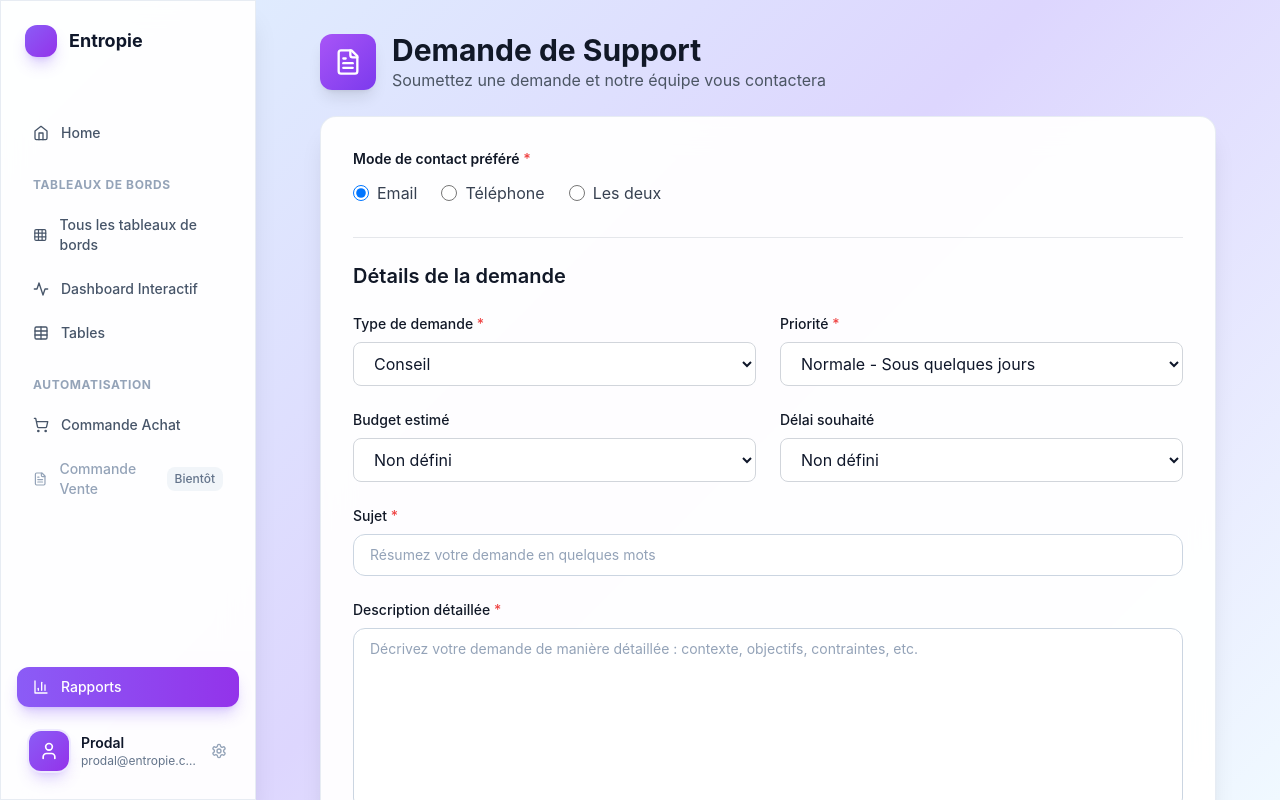
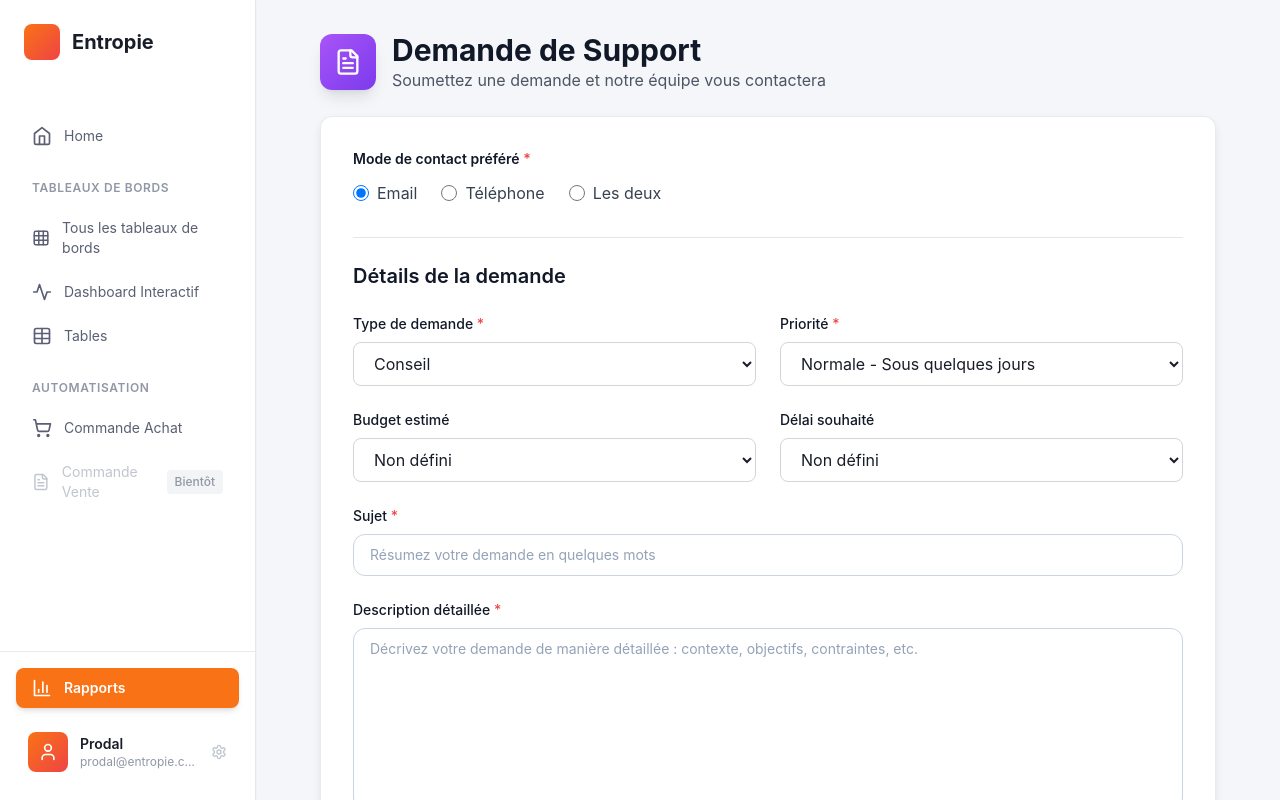
Before and after one commit to Jojo-LSD/Entropie-V1, a React (Vite) app: page /reports in a window 1280 px wide. Built offline with nearby package versions, Linux system fonts and the light colour scheme; no server answers.

Commit message:
Updated index.css

```diff
--- a/src/components/layout/Sidebar.tsx
+++ b/src/components/layout/Sidebar.tsx
@@ -22,12 +22,12 @@ export const Sidebar = () => {
 
   return (
     <>
-    <div className="w-64 glass-strong h-screen flex flex-col shadow-xl">
+    <div className="w-64 bg-white h-screen flex flex-col border-r border-gray-200 shadow-sm">
       {/* Header */}
       <div className="p-6">
         <div className="flex items-center space-x-3 mb-8">
-          <div className="w-8 h-8 bg-gradient-to-br from-violet-500 to-purple-600 rounded-xl shadow-lg shadow-violet-500/30"></div>
-          <span className="text-lg font-bold text-slate-900">Entropie</span>
+          <div className="w-9 h-9 bg-gradient-to-br from-orange-500 to-red-500 rounded-lg"></div>
+          <span className="text-xl font-bold" style={{ color: 'var(--text-primary)' }}>Entropie</span>
         </div>
       </div>
 
@@ -39,15 +39,18 @@ export const Sidebar = () => {
               <NavLink
                 to={item.href}
                 className={({ isActive }) =>
-                  `flex items-center px-4 py-2.5 text-sm rounded-xl transition-all duration-200 ${
+                  `flex items-center px-4 py-2.5 text-sm rounded-lg transition-all duration-200 ${
                     isActive
-                      ? 'bg-gradient-to-r from-violet-500 to-purple-600 text-white shadow-lg shadow-violet-500/30'
-                      : 'text-slate-600 hover:bg-white/60 hover:text-slate-900 hover:shadow-sm'
+                      ? 'bg-gray-100 font-semibold'
+                      : 'hover:bg-gray-50'
                   }`
                 }
+                style={({ isActive }) => ({
+                  color: isActive ? 'var(--text-primary)' : 'var(--text-secondary)'
+                })}
               >
-                <item.icon className="mr-3 h-4 w-4" />
-                <span className="font-medium">{item.name}</span>
+                <item.icon className="mr-3 h-5 w-5" />
+                <span>{item.name}</span>
               </NavLink>
             </li>
           ))}
@@ -55,7 +58,7 @@ export const Sidebar = () => {
 
         {/* Projects Section */}
         <div className="mb-6">
-          <h3 className="text-xs font-bold text-slate-400 uppercase tracking-wider mb-3 px-4">
+          <h3 className="text-xs font-semibold uppercase tracking-wider mb-3 px-4" style={{ color: 'var(--text-muted)' }}>
             Tableaux de bords
           </h3>
           <ul className="space-y-1">
@@ -64,15 +67,16 @@ export const Sidebar = () => {
                 {item.href ? (
                   <NavLink
                     to={item.href}
-                    className="flex items-center px-4 py-2.5 text-sm text-slate-600 hover:bg-white/60 hover:text-slate-900 hover:shadow-sm rounded-xl transition-all duration-200"
+                    className="flex items-center px-4 py-2.5 text-sm hover:bg-gray-50 rounded-lg transition-all duration-200"
+                    style={{ color: 'var(--text-secondary)' }}
                   >
-                    <item.icon className="mr-3 h-4 w-4" />
-                    <span className="font-medium">{item.name}</span>
+                    <item.icon className="mr-3 h-5 w-5" />
+                    <span>{item.name}</span>
                   </NavLink>
                 ) : (
-                  <button className="flex items-center w-full px-4 py-2.5 text-sm text-slate-600 hover:bg-white/60 hover:text-slate-900 hover:shadow-sm rounded-xl transition-all duration-200">
-                    <item.icon className="mr-3 h-4 w-4" />
-                    <span className="font-medium">{item.name}</span>
+                  <button className="flex items-center w-full px-4 py-2.5 text-sm hover:bg-gray-50 rounded-lg transition-all duration-200" style={{ color: 'var(--text-secondary)' }}>
+                    <item.icon className="mr-3 h-5 w-5" />
+                    <span>{item.name}</span>
                   </button>
                 )}
               </li>
@@ -82,32 +86,33 @@ export const Sidebar = () => {
 
         {/* Resources Section */}
         <div className="mb-6">
-          <h3 className="text-xs font-bold text-slate-400 uppercase tracking-wider mb-3 px-4">
+          <h3 className="text-xs font-semibold uppercase tracking-wider mb-3 px-4" style={{ color: 'var(--text-muted)' }}>
             Automatisation
           </h3>
           <ul className="space-y-1">
             {resources.map((item) => (
               <li key={item.name}>
                 {item.name === 'Commande Vente' ? (
-                  <div className="flex items-center px-4 py-2.5 text-sm text-slate-400 rounded-xl cursor-not-allowed relative group">
-                    <item.icon className="mr-3 h-4 w-4" />
-                    <span className="font-medium">{item.name}</span>
-                    <span className="ml-auto text-xs bg-slate-100 text-slate-500 px-2 py-1 rounded-lg font-medium">
+                  <div className="flex items-center px-4 py-2.5 text-sm rounded-lg cursor-not-allowed relative group" style={{ color: 'var(--text-light)' }}>
+                    <item.icon className="mr-3 h-5 w-5" />
+                    <span>{item.name}</span>
+                    <span className="ml-auto text-xs bg-gray-100 px-2 py-1 rounded font-medium" style={{ color: 'var(--text-muted)' }}>
                       Bientôt
                     </span>
                   </div>
                 ) : item.href ? (
                   <NavLink
                     to={item.href}
-                    className="flex items-center px-4 py-2.5 text-sm text-slate-600 hover:bg-white/60 hover:text-slate-900 hover:shadow-sm rounded-xl transition-all duration-200"
+                    className="flex items-center px-4 py-2.5 text-sm hover:bg-gray-50 rounded-lg transition-all duration-200"
+                    style={{ color: 'var(--text-secondary)' }}
                   >
-                    <item.icon className="mr-3 h-4 w-4" />
-                    <span className="font-medium">{item.name}</span>
+                    <item.icon className="mr-3 h-5 w-5" />
+                    <span>{item.name}</span>
                   </NavLink>
                 ) : (
-                  <button className="flex items-center w-full px-4 py-2.5 text-sm text-slate-600 hover:bg-white/60 hover:text-slate-900 hover:shadow-sm rounded-xl transition-all duration-200">
-                    <item.icon className="mr-3 h-4 w-4" />
-                    <span className="font-medium">{item.name}</span>
+                  <button className="flex items-center w-full px-4 py-2.5 text-sm hover:bg-gray-50 rounded-lg transition-all duration-200" style={{ color: 'var(--text-secondary)' }}>
+                    <item.icon className="mr-3 h-5 w-5" />
+                    <span>{item.name}</span>
                   </button>
                 )}
               </li>
@@ -117,67 +122,70 @@ export const Sidebar = () => {
       </nav>
 
       {/* Bottom Section */}
-      <div className="p-4 space-y-3 border-t border-white/20">
+      <div className="p-4 space-y-3 border-t" style={{ borderColor: 'var(--card-border)' }}>
         {/* Reports Link */}
         <NavLink
           to="/reports"
           className={({ isActive }) =>
-            `flex items-center px-4 py-2.5 text-sm rounded-xl transition-all duration-200 ${
+            `flex items-center px-4 py-2.5 text-sm rounded-lg transition-all duration-200 ${
               isActive
-                ? 'bg-gradient-to-r from-violet-500 to-purple-600 text-white shadow-lg shadow-violet-500/30'
-                : 'text-slate-600 hover:bg-white/60 hover:text-slate-900 hover:shadow-sm'
+                ? 'bg-orange-500 text-white font-semibold shadow-md'
+                : 'hover:bg-gray-50'
             }`
           }
+          style={({ isActive }) => ({
+            color: isActive ? '#FFFFFF' : 'var(--text-secondary)'
+          })}
         >
-          <BarChart3 className="mr-3 h-4 w-4" />
-          <span className="font-medium">Rapports</span>
+          <BarChart3 className="mr-3 h-5 w-5" />
+          <span>Rapports</span>
         </NavLink>
 
         {/* User Profile */}
         <button
           onClick={() => setShowProfileModal(true)}
-          className="flex items-center space-x-3 w-full hover:bg-white/60 rounded-xl p-3 transition-all duration-200 group"
+          className="flex items-center space-x-3 w-full hover:bg-gray-50 rounded-lg p-3 transition-all duration-200 group"
         >
-          <div className="w-10 h-10 bg-gradient-to-br from-violet-500 to-purple-600 rounded-xl flex items-center justify-center ring-2 ring-violet-100 group-hover:ring-violet-200 transition-all shadow-lg shadow-violet-500/30">
+          <div className="w-10 h-10 bg-gradient-to-br from-orange-500 to-red-500 rounded-lg flex items-center justify-center">
             <User className="h-5 w-5 text-white" />
           </div>
           <div className="flex-1 min-w-0 text-left">
-            <p className="text-sm font-semibold text-slate-900 truncate">Prodal</p>
-            <p className="text-xs text-slate-500 truncate">prodal@entropie.com</p>
+            <p className="text-sm font-semibold truncate" style={{ color: 'var(--text-primary)' }}>Prodal</p>
+            <p className="text-xs truncate" style={{ color: 'var(--text-muted)' }}>prodal@entropie.com</p>
           </div>
-          <Settings className="h-4 w-4 text-slate-400 group-hover:text-slate-600 transition-colors" />
+          <Settings className="h-4 w-4 transition-colors" style={{ color: 'var(--text-light)' }} />
         </button>
       </div>
 
       {/* Profile Modal */}
       {showProfileModal && (
-        <div className="fixed inset-0 bg-black/60 backdrop-blur-sm flex items-center justify-center z-50">
-          <div className="glass-strong rounded-2xl p-6 w-80 max-w-sm mx-4 shadow-2xl">
+        <div className="fixed inset-0 bg-black/50 flex items-center justify-center z-50">
+          <div className="bg-white rounded-2xl p-6 w-80 max-w-sm mx-4 shadow-2xl border" style={{ borderColor: 'var(--card-border)' }}>
             <div className="flex items-center space-x-3 mb-6">
-              <div className="w-12 h-12 bg-gradient-to-br from-violet-500 to-purple-600 rounded-xl flex items-center justify-center shadow-lg shadow-violet-500/30">
+              <div className="w-12 h-12 bg-gradient-to-br from-orange-500 to-red-500 rounded-lg flex items-center justify-center">
                 <User className="h-6 w-6 text-white" />
               </div>
               <div>
-                <h3 className="text-lg font-semibold text-slate-900">Prodal</h3>
-                <p className="text-sm text-slate-500">prodal@entropie.com</p>
+                <h3 className="text-lg font-semibold" style={{ color: 'var(--text-primary)' }}>Prodal</h3>
+                <p className="text-sm" style={{ color: 'var(--text-muted)' }}>prodal@entropie.com</p>
               </div>
             </div>
 
             <div className="space-y-1">
-              <button className="flex items-center space-x-3 w-full px-4 py-2.5 text-left hover:bg-white/60 rounded-xl transition-all duration-200">
-                <Settings className="h-4 w-4 text-slate-600" />
-                <span className="text-slate-700 font-medium">Paramètres</span>
+              <button className="flex items-center space-x-3 w-full px-4 py-2.5 text-left hover:bg-gray-50 rounded-lg transition-all duration-200">
+                <Settings className="h-5 w-5" style={{ color: 'var(--text-secondary)' }} />
+                <span style={{ color: 'var(--text-secondary)' }}>Paramètres</span>
               </button>
 
-              <button className="flex items-center space-x-3 w-full px-4 py-2.5 text-left hover:bg-white/60 rounded-xl transition-all duration-200">
-                <HelpCircle className="h-4 w-4 text-slate-600" />
-                <span className="text-slate-700 font-medium">Aide</span>
+              <button className="flex items-center space-x-3 w-full px-4 py-2.5 text-left hover:bg-gray-50 rounded-lg transition-all duration-200">
+                <HelpCircle className="h-5 w-5" style={{ color: 'var(--text-secondary)' }} />
+                <span style={{ color: 'var(--text-secondary)' }}>Aide</span>
               </button>
 
-              <hr className="my-3 border-slate-200" />
+              <hr className="my-3" style={{ borderColor: 'var(--card-border)' }} />
 
-              <button className="flex items-center space-x-3 w-full px-4 py-2.5 text-left hover:bg-red-50 rounded-xl transition-all duration-200 text-red-600">
-                <LogOut className="h-4 w-4" />
+              <button className="flex items-center space-x-3 w-full px-4 py-2.5 text-left hover:bg-red-50 rounded-lg transition-all duration-200" style={{ color: 'var(--danger)' }}>
+                <LogOut className="h-5 w-5" />
                 <span className="font-medium">Déconnexion</span>
               </button>
             </div>
@@ -185,7 +193,8 @@ export const Sidebar = () => {
             <div className="mt-6 flex justify-end">
               <button
                 onClick={() => setShowProfileModal(false)}
-                className="px-4 py-2 text-sm text-slate-600 hover:text-slate-900 font-medium transition-colors"
+                className="px-4 py-2 text-sm font-medium transition-colors hover:bg-gray-100 rounded-lg"
+                style={{ color: 'var(--text-secondary)' }}
               >
                 Fermer
               </button>
--- a/src/components/ui/Button.tsx
+++ b/src/components/ui/Button.tsx
@@ -7,25 +7,36 @@ interface ButtonProps extends ButtonHTMLAttributes<HTMLButtonElement> {
 
 export const Button = forwardRef<HTMLButtonElement, ButtonProps>(
   ({ className = '', variant = 'primary', size = 'md', ...props }, ref) => {
-    const baseClasses = 'inline-flex items-center justify-center rounded-xl font-medium transition-all duration-200 focus:outline-none focus:ring-2 focus:ring-offset-2 disabled:opacity-50 disabled:cursor-not-allowed';
+    const baseClasses = 'inline-flex items-center justify-center rounded-lg font-semibold transition-all duration-200 focus:outline-none focus:ring-2 focus:ring-offset-2 disabled:opacity-50 disabled:cursor-not-allowed';
 
     const variants = {
-      primary: 'bg-gradient-to-r from-violet-500 to-purple-600 text-white hover:shadow-lg hover:shadow-violet-500/30 hover:scale-[1.02] focus:ring-violet-500',
-      secondary: 'bg-slate-600 text-white hover:bg-slate-700 hover:shadow-md focus:ring-slate-500',
-      outline: 'border-2 border-slate-300 bg-white/80 text-slate-700 hover:bg-white hover:border-violet-500 hover:text-violet-600 focus:ring-violet-500',
-      ghost: 'text-slate-700 hover:bg-white/60 hover:shadow-sm focus:ring-slate-500'
+      primary: 'bg-orange-500 text-white hover:bg-orange-600 hover:shadow-md focus:ring-orange-500',
+      secondary: 'bg-gray-600 text-white hover:bg-gray-700 hover:shadow-md focus:ring-gray-500',
+      outline: 'border-2 bg-white hover:bg-gray-50 focus:ring-gray-300',
+      ghost: 'hover:bg-gray-50 focus:ring-gray-300'
     };
 
     const sizes = {
       sm: 'px-3 py-1.5 text-sm',
       md: 'px-5 py-2.5 text-sm',
-      lg: 'px-7 py-3.5 text-base'
+      lg: 'px-6 py-3 text-base'
+    };
+
+    const getStyle = () => {
+      if (variant === 'outline') {
+        return { borderColor: 'var(--card-border)', color: 'var(--text-secondary)' };
+      }
+      if (variant === 'ghost') {
+        return { color: 'var(--text-secondary)' };
+      }
+      return {};
     };
 
     return (
       <button
         ref={ref}
         className={`${baseClasses} ${variants[variant]} ${sizes[size]} ${className}`}
+        style={getStyle()}
         {...props}
       />
     );
--- a/src/components/ui/Card.tsx
+++ b/src/components/ui/Card.tsx
@@ -7,14 +7,18 @@ interface CardProps extends HTMLAttributes<HTMLDivElement> {
 export const Card = forwardRef<HTMLDivElement, CardProps>(
   ({ className = '', variant = 'default', ...props }, ref) => {
     const variants = {
-      default: 'glass-strong rounded-2xl shadow-lg border border-slate-200/50 transition-all duration-200',
-      elevated: 'glass-strong rounded-2xl shadow-xl border border-slate-200/50 hover:shadow-2xl transition-all duration-200'
+      default: 'bg-white rounded-xl border transition-all duration-200',
+      elevated: 'bg-white rounded-xl border hover:shadow-lg transition-all duration-200'
     };
 
     return (
       <div
         ref={ref}
         className={`${variants[variant]} ${className}`}
+        style={{
+          borderColor: 'var(--card-border)',
+          boxShadow: variant === 'default' ? 'var(--shadow)' : 'var(--shadow-md)'
+        }}
         {...props}
       />
     );
--- a/src/index.css
+++ b/src/index.css
@@ -4,50 +4,50 @@
 
 @layer base {
   :root {
-    --bg-gradient-from: #e0f2fe;
-    --bg-gradient-via: #ddd6fe;
-    --bg-gradient-to: #f0f9ff;
+    --bg-main: #F5F6FA;
+    --bg-light: #FAFBFC;
 
-    --panel-bg: rgba(255, 255, 255, 0.85);
-    --card-bg: rgba(255, 255, 255, 0.95);
-    --card-border: rgba(226, 232, 240, 0.8);
+    --card-bg: #FFFFFF;
+    --card-border: #E8EAED;
+    --sidebar-bg: #FFFFFF;
 
-    --glass-bg: rgba(255, 255, 255, 0.7);
-    --glass-border: rgba(255, 255, 255, 0.3);
+    --shadow-sm: 0 1px 2px 0 rgba(0, 0, 0, 0.04);
+    --shadow: 0 2px 4px 0 rgba(0, 0, 0, 0.06);
+    --shadow-md: 0 4px 8px 0 rgba(0, 0, 0, 0.08);
+    --shadow-lg: 0 8px 16px 0 rgba(0, 0, 0, 0.1);
+    --shadow-xl: 0 12px 24px 0 rgba(0, 0, 0, 0.12);
 
-    --shadow-sm: 0 1px 2px 0 rgba(0, 0, 0, 0.03);
-    --shadow: 0 4px 6px -1px rgba(0, 0, 0, 0.05), 0 2px 4px -1px rgba(0, 0, 0, 0.03);
-    --shadow-md: 0 10px 15px -3px rgba(0, 0, 0, 0.06), 0 4px 6px -2px rgba(0, 0, 0, 0.03);
-    --shadow-lg: 0 20px 25px -5px rgba(0, 0, 0, 0.08), 0 10px 10px -5px rgba(0, 0, 0, 0.02);
-    --shadow-xl: 0 25px 50px -12px rgba(0, 0, 0, 0.15);
+    --radius-sm: 8px;
+    --radius: 12px;
+    --radius-md: 14px;
+    --radius-lg: 16px;
+    --radius-xl: 20px;
 
-    --radius-sm: 12px;
-    --radius: 16px;
-    --radius-md: 18px;
-    --radius-lg: 20px;
-    --radius-xl: 24px;
+    --primary-orange: #FF6B2C;
+    --primary-violet: #6C5CE7;
+    --primary-red: #FF5757;
+    --primary-yellow: #FFB400;
+    --primary-blue: #4D96FF;
+    --primary-cyan: #00D4FF;
 
-    --primary: #8b5cf6;
-    --primary-dark: #7c3aed;
-    --primary-light: #a78bfa;
-    --primary-soft: rgba(139, 92, 246, 0.1);
-    --primary-soft-hover: rgba(139, 92, 246, 0.15);
+    --accent-orange-light: #FFF4F0;
+    --accent-violet-light: #F4F3FF;
+    --accent-red-light: #FFF0F0;
+    --accent-yellow-light: #FFF9E6;
+    --accent-blue-light: #F0F7FF;
+    --accent-cyan-light: #E6F9FF;
 
-    --accent-cyan: #06b6d4;
-    --accent-blue: #3b82f6;
-    --accent-violet: #8b5cf6;
+    --text-primary: #1A1D29;
+    --text-secondary: #5A5F73;
+    --text-muted: #9197A6;
+    --text-light: #C1C5CF;
 
-    --text-primary: #0f172a;
-    --text-secondary: #475569;
-    --text-muted: #64748b;
-    --text-light: #94a3b8;
-
-    --success: #10b981;
-    --success-bg: #d1fae5;
-    --danger: #ef4444;
-    --danger-bg: #fee2e2;
-    --warning: #f59e0b;
-    --warning-bg: #fef3c7;
+    --success: #00C48C;
+    --success-bg: #E6FFF8;
+    --danger: #FF5757;
+    --danger-bg: #FFF0F0;
+    --warning: #FFB400;
+    --warning-bg: #FFF9E6;
 
     --spacing-xs: 8px;
     --spacing-sm: 12px;
@@ -62,7 +62,7 @@
   }
 
   body {
-    @apply text-slate-900 antialiased;
+    color: var(--text-primary);
     font-family: 'Inter', -apple-system, BlinkMacSystemFont, 'Segoe UI', 'Roboto', 'Oxygen', 'Ubuntu', 'Cantarell', 'Fira Sans', 'Droid Sans', 'Helvetica Neue', sans-serif;
     -webkit-font-smoothing: antialiased;
     -moz-osx-font-smoothing: grayscale;
@@ -71,26 +71,24 @@
 
 @layer utilities {
   .glass {
-    background: var(--glass-bg);
-    backdrop-filter: blur(12px);
-    -webkit-backdrop-filter: blur(12px);
-    border: 1px solid var(--glass-border);
+    background: var(--card-bg);
+    border: 1px solid var(--card-border);
   }
 
   .glass-strong {
     background: var(--card-bg);
-    backdrop-filter: blur(16px);
-    -webkit-backdrop-filter: blur(16px);
     border: 1px solid var(--card-border);
   }
 
   .panel {
-    background: var(--panel-bg);
-    backdrop-filter: blur(20px);
-    -webkit-backdrop-filter: blur(20px);
+    background: var(--card-bg);
   }
 
   .gradient-bg {
-    background: linear-gradient(135deg, var(--bg-gradient-from) 0%, var(--bg-gradient-via) 50%, var(--bg-gradient-to) 100%);
+    background: var(--bg-main);
+  }
+
+  .sidebar-bg {
+    background: var(--sidebar-bg);
   }
 }
```
Also changed, not shown: src/components/dashboard/KpiCard.tsx (+27 -14 lines).
